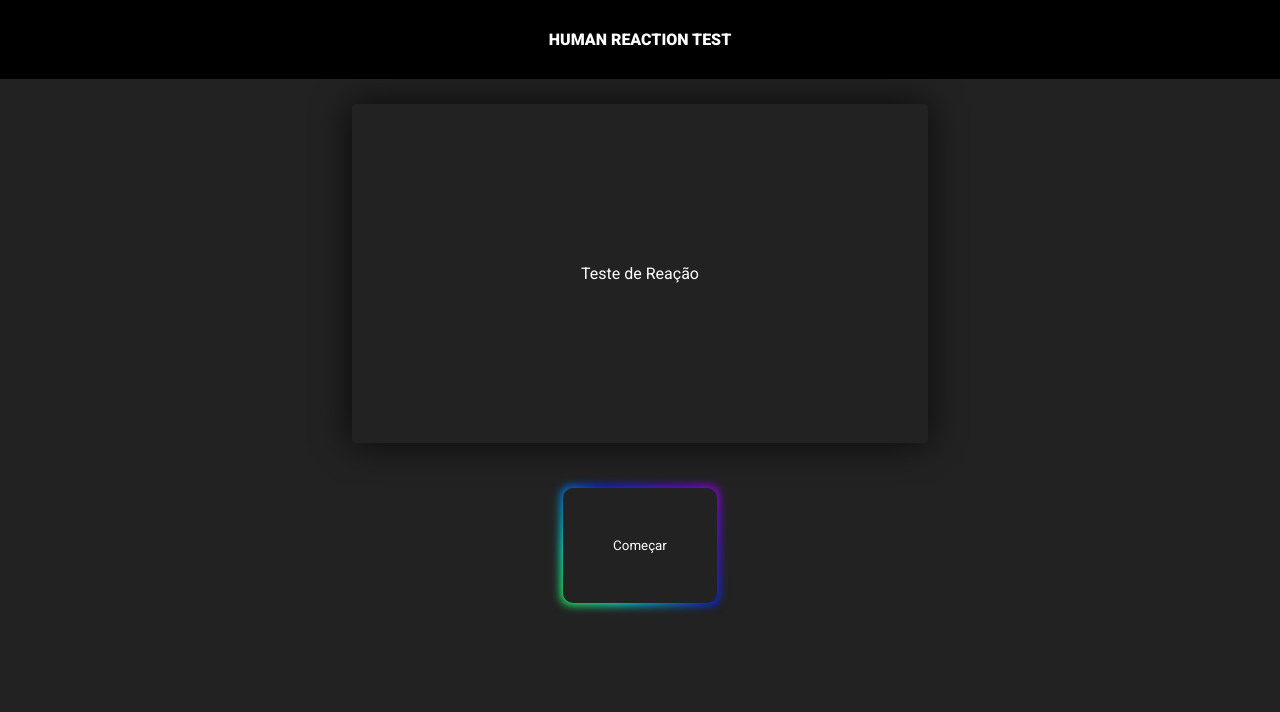
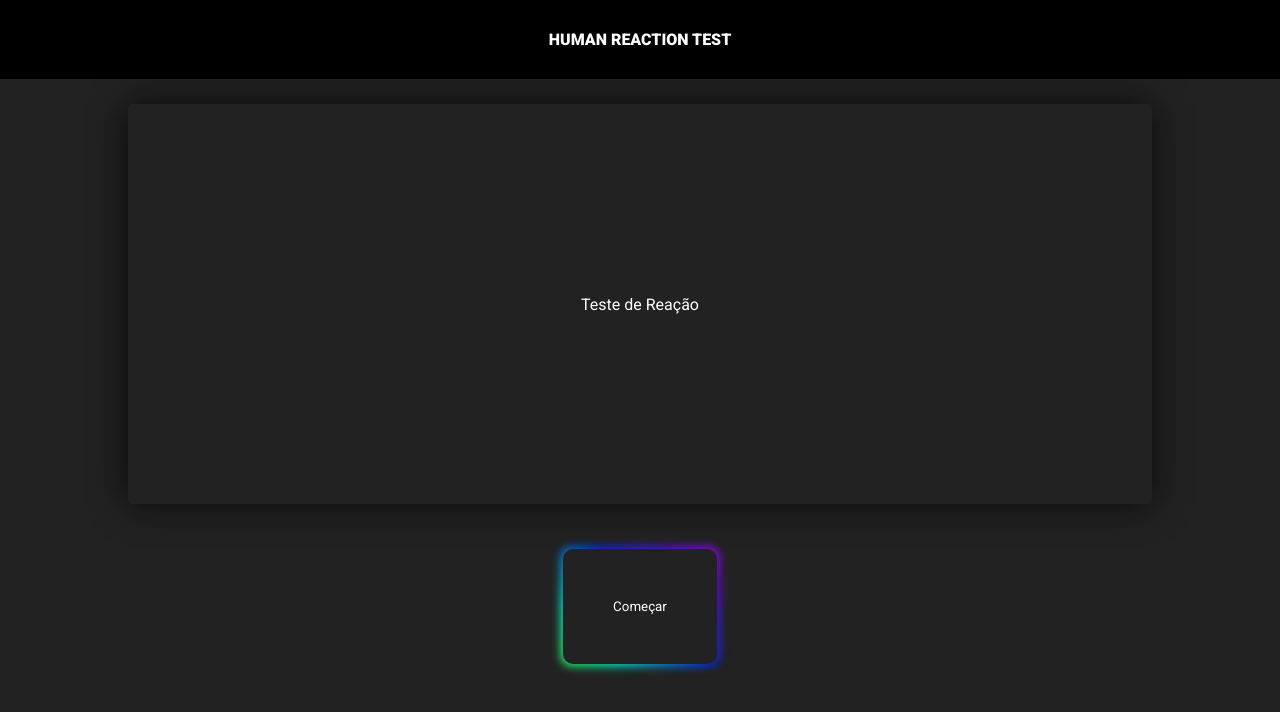
Before and after one commit to Carlosccardoso/HUMAN-REACTION-TEST, a plain HTML site: page index.html in a window 1280 px wide. Drawn offline with Linux system fonts and the light colour scheme.

Commit message:
Css width based on height bug fixed

```diff
--- a/style.css
+++ b/style.css
@@ -66,9 +66,8 @@ body {
     display: flex;
     border-radius: 4px;
     justify-content: center;
-    padding: 20vh;
-    width: 20vw;
-    max-width: 20vw;
+    width: 80vw;
+    height: 50vh;
     align-items: center;
     color: var(--color-second);
     -webkit-box-shadow: -1px 0px 36px 0px rgba(0, 0, 0, 0.75);
```
